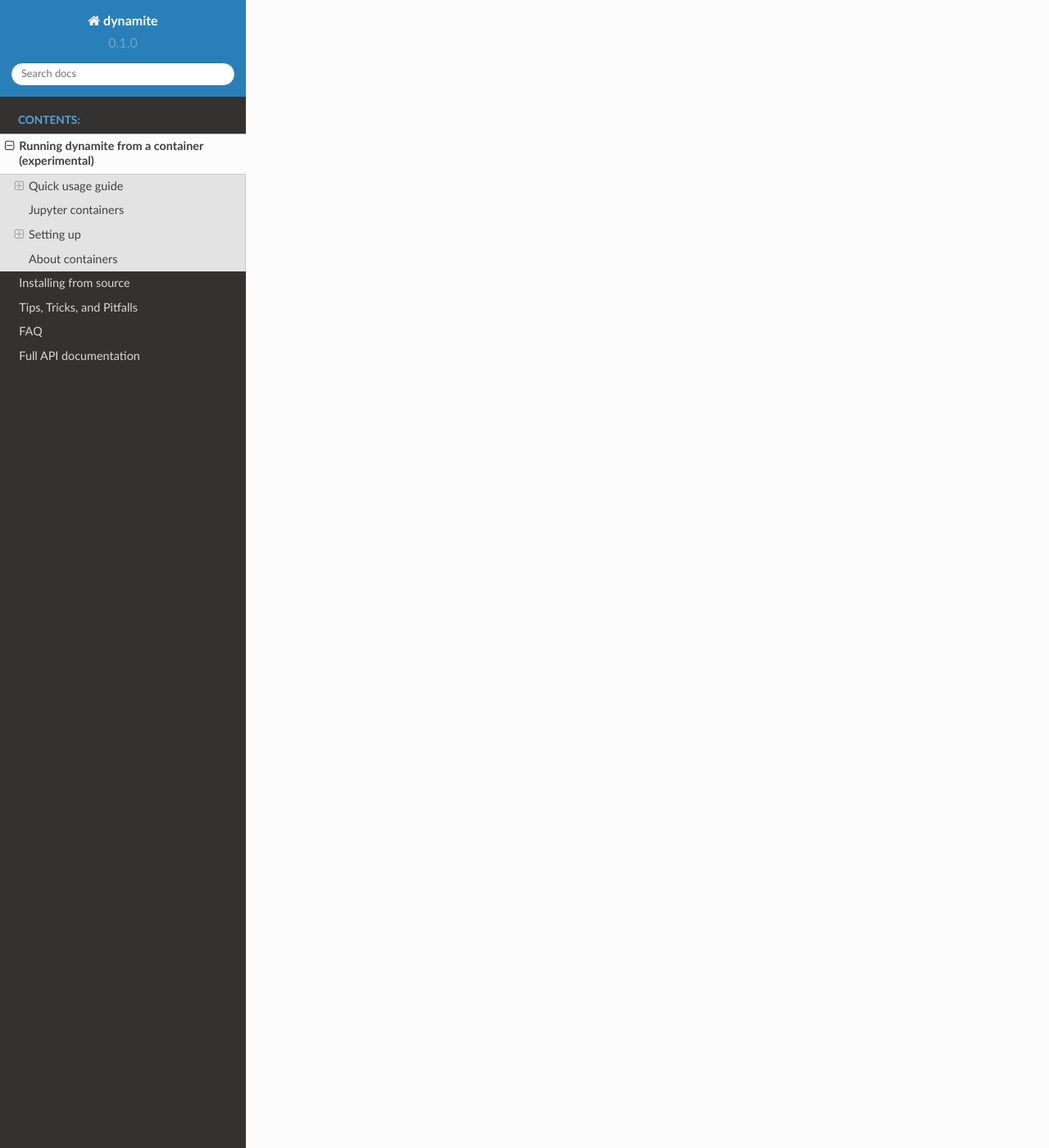
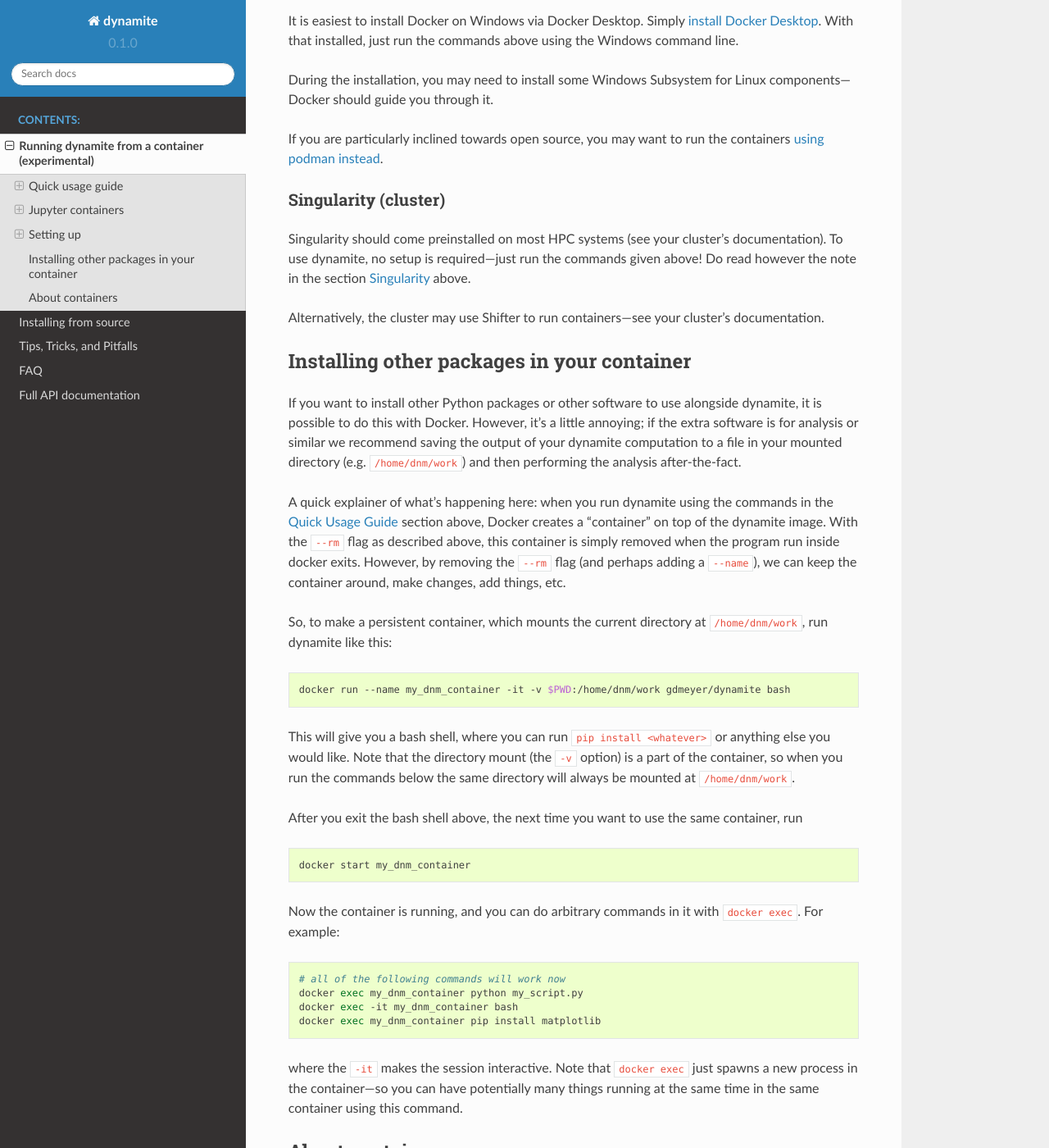
Before and after one commit to GregDMeyer/dynamite, a Sphinx documentation site: the page built from docs/containers.rst, in a window 1280 px wide and 1400 px high, scrolled down 3465 px. Shown: the whole window at 82% size. Built offline with Sphinx 7.4.7 and the Read the Docs theme 2.0.0, drawn with Linux system fonts in a browser that asks for light colours; some of the changed text lies outside the part shown.

Commit message:
add to container documentation

```diff
--- a/docs/containers.rst
+++ b/docs/containers.rst
@@ -35,22 +35,39 @@
    another directory, be sure to add another ``-v`` command.
 
 .. note::
+   On Windows, you need to replace ``$PWD`` with ``%cd%`` (or whatever Windows path you want to mount
+   in the container).
+
+.. note::
    If you want to run with multiple processes using MPI, you can simply add ``mpirun -n <np>``
    before ``python`` in the command above. Note that on a cluster, to achieve the best MPI performance
    you should instead build from source (see :ref:`installing`) and use the cluster's native MPI.
 
+.. _desktop_script:
+
 Docker Desktop
 --------------
 
-.. note::
-   TODO: This documentation coming soon!
+Once you have Docker Desktop installed, you can use it from the command line (including in Windows!) as described above.
+However, if you prefer to use the GUI, that works fine too.
+The only thing you must do from the command line is pull the image: ``docker pull gdmeyer/dynamite:latest``.
+
+Now in the "Images" tab, hover over the dynamite image you just pulled, and hit "Run".
+Expand the "Optional Settings" menu, and under "Volumes", mount a directory on your computer ("Host Path") onto ``/home/dnm/work`` in the container ("Container Path").
+You can also give the container a name if you want (otherwise Docker will pick a random name for you).
+Then hit "Run"!
+
+You will now see your new dynamite container running under the "Containers/Apps" tab of Docker Desktop.
+Hover over it, and click the "CLI" button.
+This will execute a ``sh`` shell in the container (you may want to run the ``bash`` command in this shell, to get a bit more useable shell).
+Now you can interact with it like any Linux system with dynamite installed.
 
 .. _singularity-usage:
 
 Singularity
 -----------
 
-To use dynamite on the CPU, you can run
+To use dynamite on a cluster with Singularity installed, you can run
 
 .. code:: bash
 
@@ -76,29 +93,37 @@
     If your cluster has a "scratch" filesystem, consider adding a line like the following to your ``.bashrc``
     or equivalent, to move the storage location: ``export SINGULARITY_CACHEDIR=<path to scratch>/.singularity``
 
+You can also run the Jupyter notebook containers described below on a compute cluster, via singularity!
+It may take some tweaking for your specific compute cluster, but the basic steps are:
+
+.. note::
+   TODO!
+
 Jupyter containers
 ==================
 
 You can use dynamite in JupyterLab, from a container!
 
-**On the command line:**
+Command line
+------------
 
 .. code:: bash
 
-    docker run -p 8888:8888 -v $PWD:/home/dnm/work gdmeyer/dynamite:latest-jupyter
+    docker run --rm -p 8888:8888 -v $PWD:/home/dnm/work gdmeyer/dynamite:latest-jupyter
     # or replace 'docker' with 'sudo podman'
 
 Then follow the last link that you see (it should start with ``http://127.0.0.1:8888``).
 Your files will be in the ``work`` directory visible in JupyterLab.
 
-**On Docker Desktop:**
+Docker Desktop
+--------------
 
-.. note::
-   TODO: This documentation coming soon!
+Follow the steps described above in `Docker Desktop <#docker-desktop>`_, but pull and use the ``gdmeyer/dynamite:latest-jupyter`` container instead of just ``gdmeyer/dynamite``.
+Also, perform the following extra steps:
 
-..
-   Run the container ``gdmeyer/dynamite:latest-jupyter`` and follow the link.
-   Don't forget to mount a directory in the container so you can save your work.
+ - During the setup phase, in "Optional Settings" type ``8888`` in "Local Host" to bind port 8888 in the container to port 8888 on your host machine
+ - The first time, you may need to allow Docker through the Windows firewall
+ - Once the container is running, click on it (anywhere) to view "Logs", and then follow the last link in the output (the one that starts with ``http://127.0.0.1:8888``). You can also click the "Open in Browser", but you will need to find the access token in the logs.
 
 .. _setup:
 
@@ -108,8 +133,8 @@
 Linux
 -----
 
-You can install either `podman <https://podman.io/getting-started/installation>`_ or Docker to run
-the dynamite containers.
+You can either `install podman <https://podman.io/getting-started/installation>`_ or
+`install Docker <https://docs.docker.com/engine/install/#server>`_ to run the dynamite containers.
 Once you have that, you don't need to do anything else---the dynamite image will be downloaded
 automatically the first time you run the commands described above!
 
@@ -122,8 +147,11 @@
 Windows
 -------
 
-.. note::
-   TODO: This documentation is coming soon!
+It is easiest to install Docker on Windows via Docker Desktop. Simply `install Docker Desktop <https://www.docker.com/products/docker-desktop>`_. With that installed, just run the commands above using the Windows command line.
+
+During the installation, you may need to install some Windows Subsystem for Linux components---Docker should guide you through it.
+
+If you are particularly inclined towards open source, you may want to run the containers `using podman instead <https://podman.io/getting-started/installation#windows>`_.
 
 Singularity (cluster)
 ---------------------
@@ -132,6 +160,44 @@
 To use dynamite, no setup is required---just run the commands given above!
 Do read however the note in the section :ref:`singularity-usage` above.
 
+Alternatively, the cluster may use Shifter to run containers---see your cluster's documentation.
+
+Installing other packages in your container
+===========================================
+
+If you want to install other Python packages or other software to use alongside dynamite, it is possible to do this with Docker.
+However, it's a little annoying; if the extra software is for analysis or similar we recommend saving the output of your dynamite computation to a file in your mounted directory (e.g. ``/home/dnm/work``) and then performing the analysis after-the-fact.
+
+A quick explainer of what's happening here: when you run dynamite using the commands in the `Quick Usage Guide`_ section above, Docker creates a "container" on top of the dynamite image.
+With the ``--rm`` flag as described above, this container is simply removed when the program run inside docker exits.
+However, by removing the ``--rm`` flag (and perhaps adding a ``--name``), we can keep the container around, make changes, add things, etc.
+
+So, to make a persistent container, which mounts the current directory at ``/home/dnm/work``, run dynamite like this:
+
+.. code:: bash
+
+    docker run --name my_dnm_container -it -v $PWD:/home/dnm/work gdmeyer/dynamite bash
+
+This will give you a bash shell, where you can run ``pip install <whatever>`` or anything else you would like.
+Note that the directory mount (the ``-v`` option) is a part of the container, so when you run the commands below the same directory will always be mounted at ``/home/dnm/work``.
+
+After you exit the bash shell above, the next time you want to use the same container, run
+
+.. code:: bash
+
+    docker start my_dnm_container
+
+Now the container is running, and you can do arbitrary commands in it with ``docker exec``. For example:
+
+.. code:: bash
+
+    # all of the following commands will work now
+    docker exec my_dnm_container python my_script.py
+    docker exec -it my_dnm_container bash
+    docker exec my_dnm_container pip install matplotlib
+
+where the ``-it`` makes the session interactive.
+Note that ``docker exec`` just spawns a new process in the container---so you can have potentially many things running at the same time in the same container using this command.
 
 About containers
 ================
```
Also changed, not shown: other parts of docs/containers.rst (+3 -3 lines).
